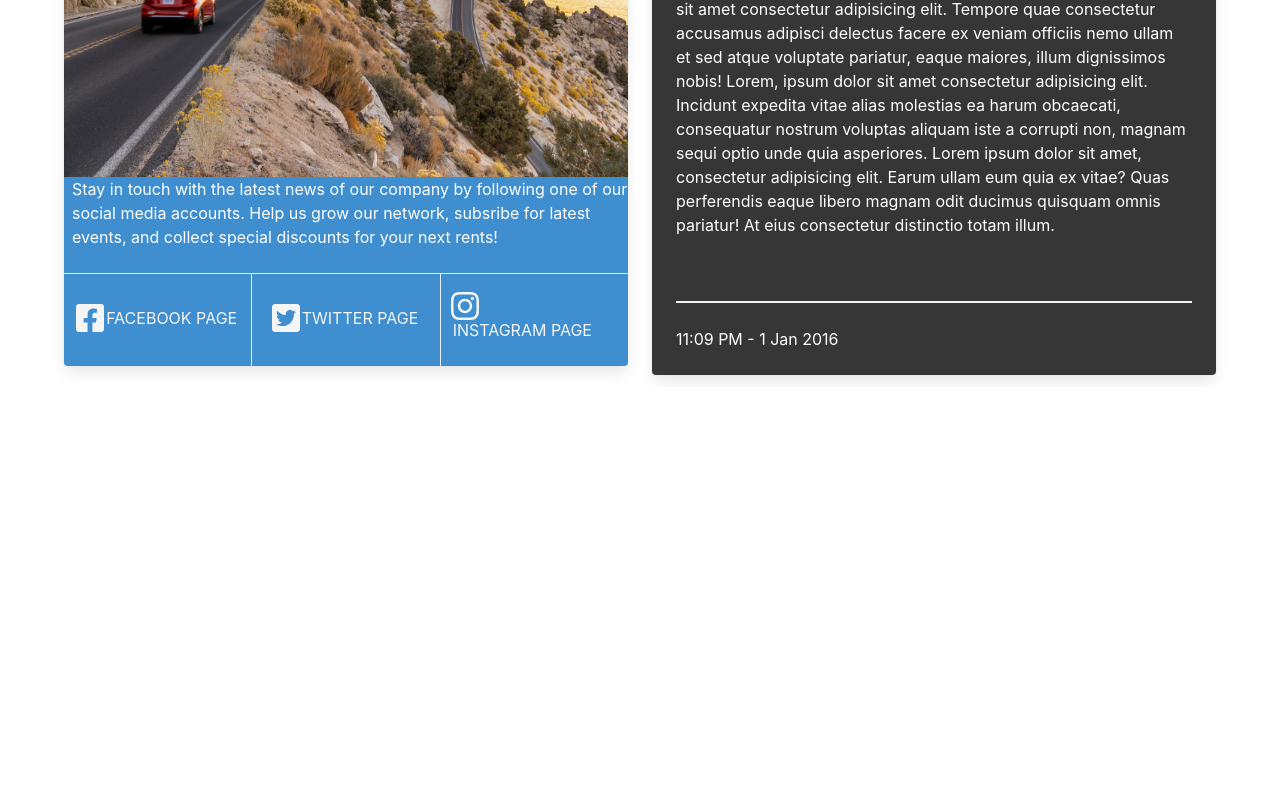
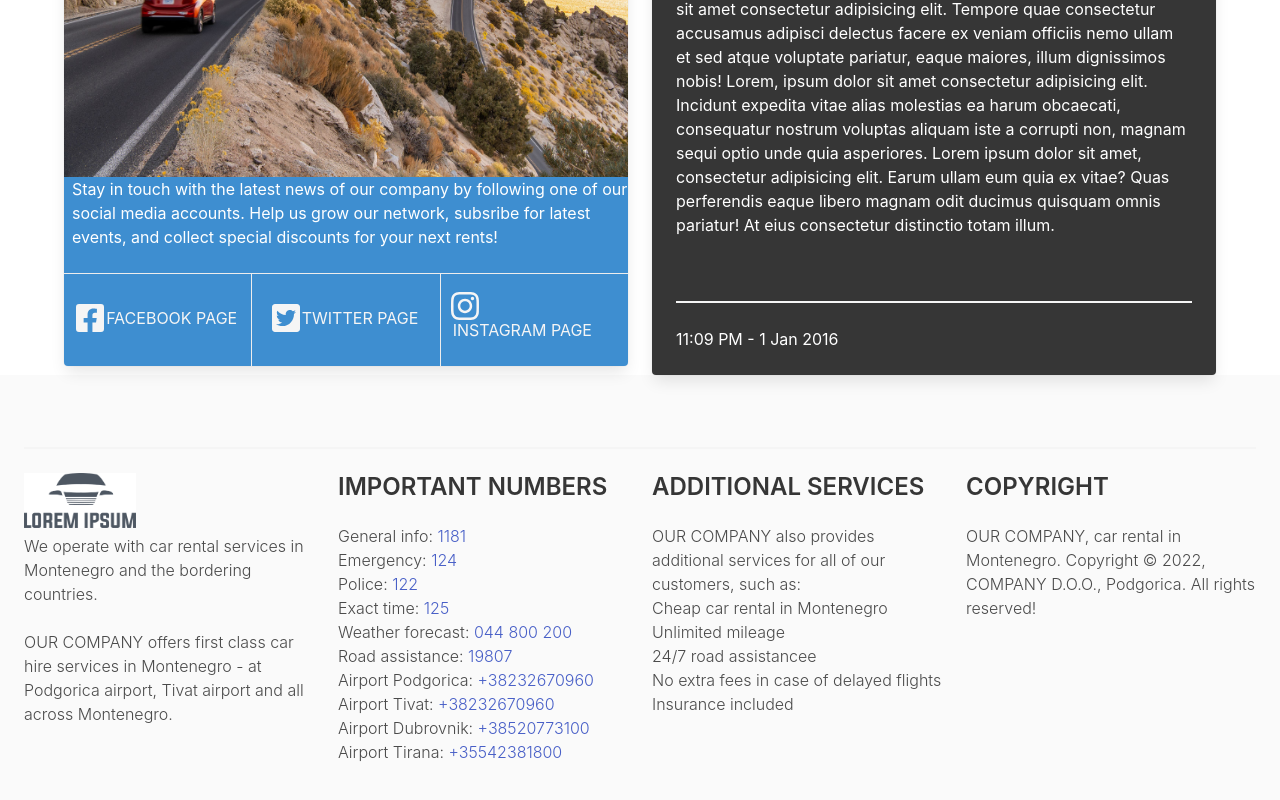
Before and after one commit to fikaa14/car-rental-frontend, an Angular app: page /home in a window 1280 px wide. Shown: the part 742-1542 px from the top of the page. Before the commit the page ends 1129 px from the top, so only its background shows below. Built offline with nearby package versions, Linux system fonts and the light colour scheme.

Commit message:
Footer added

```diff
--- a/src/app/app.component.html
+++ b/src/app/app.component.html
@@ -5,3 +5,5 @@
         <router-outlet></router-outlet>
     </div>
 </div>
+
+<app-footer></app-footer>
--- a/src/app/app.module.ts
+++ b/src/app/app.module.ts
@@ -4,6 +4,7 @@ import { BrowserModule } from '@angular/platform-browser';
 import { AppRoutingModule } from './app-routing.module';
 import { AppComponent } from './app.component';
 import { ContactComponent } from './contact/contact.component';
+import { FooterComponent } from './footer/footer.component';
 import { HomeComponent } from './home/home.component';
 import { NavbarComponent } from './navbar/navbar.component';
 
@@ -12,7 +13,8 @@ import { NavbarComponent } from './navbar/navbar.component';
     AppComponent,
     NavbarComponent,
     ContactComponent,
-    HomeComponent
+    HomeComponent,
+    FooterComponent
   ],
   imports: [
     BrowserModule,
--- /dev/null
+++ b/src/app/footer/footer.component.html
@@ -0,0 +1,47 @@
+<footer class="footer has-text-weight-light">
+    <hr>
+    <div class="columns">
+        <div class="column">
+            <a href="http://localhost:4200/home">
+                <img src="../../assets/logo.png" alt="logo" width="112" height="28">
+            </a>
+            <p>
+                We operate with car rental services in Montenegro and the bordering countries.
+                <br>
+                <br> OUR COMPANY offers first class car hire services in Montenegro - at Podgorica airport, Tivat airport and all across Montenegro.
+            </p>
+        </div>
+        <div class="column">
+            <p class="title is-4">
+                IMPORTANT NUMBERS
+            </p>
+            <div *ngFor="let number of importantNumbers">
+                <p>{{number.institution}}: <a href="tel:{{number.number}}">{{number.number}}</a></p>
+            </div>
+        </div>
+        <div class="column">
+            <p class="title is-4">
+                ADDITIONAL SERVICES
+            </p>
+            <p>
+                OUR COMPANY also provides additional services for all of our customers, such as:
+            </p>
+            <ul>
+                <li>Cheap car rental in Montenegro</li>
+                <li>Unlimited mileage</li>
+                <li>24/7 road assistancee</li>
+                <li>No extra fees in case of delayed flights</li>
+                <li>Insurance included</li>
+            </ul>
+
+        </div>
+        <div class="column">
+            <p class="title is-4">
+                COPYRIGHT
+            </p>
+            <p>
+                OUR COMPANY, car rental in Montenegro. Copyright &copy; 2022, COMPANY D.O.O., Podgorica. All rights reserved!
+            </p>
+        </div>
+    </div>
+</footer>
--- /dev/null
+++ b/src/app/footer/footer.component.ts
@@ -0,0 +1,55 @@
+import { Component } from "@angular/core";
+import { Number } from "./model/footer.model";
+
+@Component({
+    selector: 'app-footer',
+    templateUrl: './footer.component.html'
+})
+export class FooterComponent{
+
+    constructor() {}
+
+    importantNumbers: Number[] = [
+        {
+            institution: 'General info',
+            number: "1181"
+        },
+        {
+            institution: 'Emergency',
+            number: "124"
+        },
+        {
+            institution: 'Police',
+            number: "122"
+        },
+        {
+            institution: 'Exact time',
+            number: "125"
+        },
+        {
+            institution: 'Weather forecast',
+            number: "044 800 200"
+        },
+        {
+            institution: 'Road assistance',
+            number: "19807"
+        },
+        {
+            institution: 'Airport Podgorica',
+            number: "+38232670960"
+        },
+        {
+            institution: 'Airport Tivat',
+            number: "+38232670960"
+        },
+        {
+            institution: 'Airport Dubrovnik',
+            number: "+38520773100"
+        },
+        {
+            institution: 'Airport Tirana',
+            number: "+35542381800"
+        },
+    ]
+
+}
--- /dev/null
+++ b/src/app/footer/model/footer.model.ts
@@ -0,0 +1,4 @@
+export interface Number {
+    institution: string,
+    number: string
+}
```
Also changed, not shown: src/app/home/home.component.html (+0 -17 lines).
